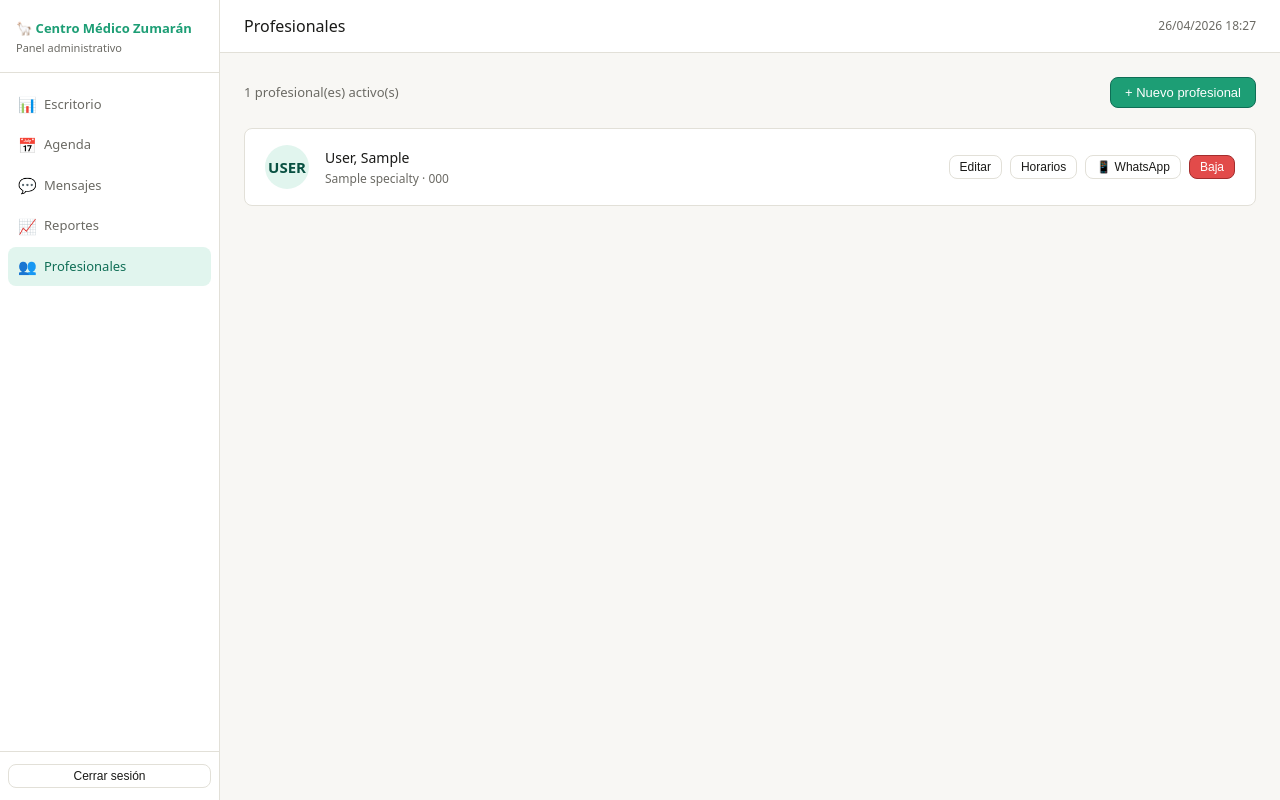
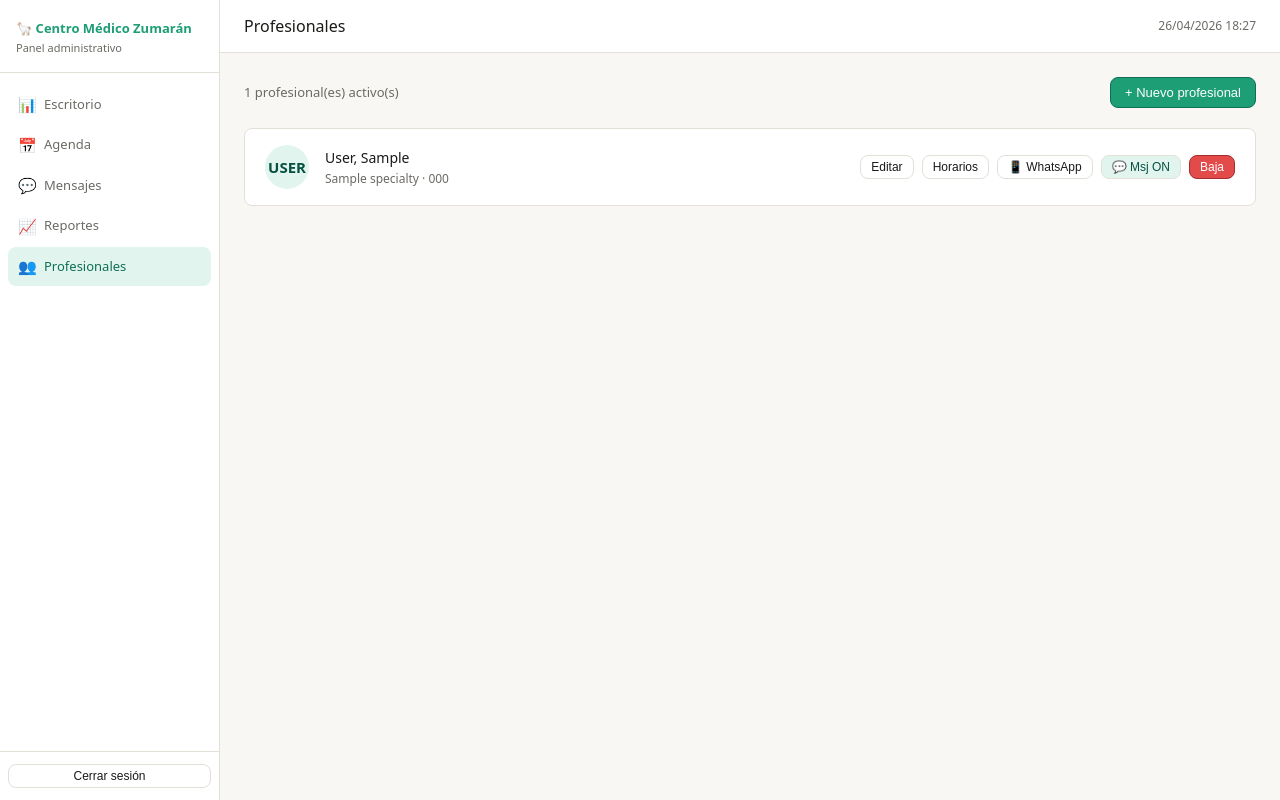
Before and after one commit to ebotsoluciones/E-BOT-PRO, a Flask app: page /admin/profesionales in a window 1280 px wide. Run offline with Flask 3, Linux system fonts and the light colour scheme; the visitor is signed in with stand-in values (Sample User, id 1); a database or web service that is not in the repository returns one stand-in record (values such as "Sample title"); parts of the project's set-up code (start-up, migrations or seed data) failed here and were passed over; some libraries are stand-ins or nearby versions.

Commit message:
Add toggle button for message notifications

```diff
--- a/templates/profesionales.html
+++ b/templates/profesionales.html
@@ -42,6 +42,12 @@
         onclick="abrirWhatsapp({{ p.id }}, '{{ p.last_name }}, {{ p.first_name }}')">
         📱 WhatsApp
       </button>
+      <form method="POST" action="{{ url_for('web.toggle_mensajes_prof', prof_id=p.id) }}">
+        <button type="submit" class="btn btn-sm"
+                style="background:{% if p.acepta_mensajes %}#e1f5ee; color:#085041{% else %}#fcebeb; color:#791f1f{% endif %};">
+          {% if p.acepta_mensajes %}💬 Msj ON{% else %}🔇 Msj OFF{% endif %}
+        </button>
+      </form>
       <form method="POST" action="{{ url_for('web.desactivar_profesional', prof_id=p.id) }}"
             onsubmit="return confirm('¿Dar de baja a {{ p.last_name }}, {{ p.first_name }}?')">
         <button type="submit" class="btn btn-sm btn-danger">Baja</button>
```
